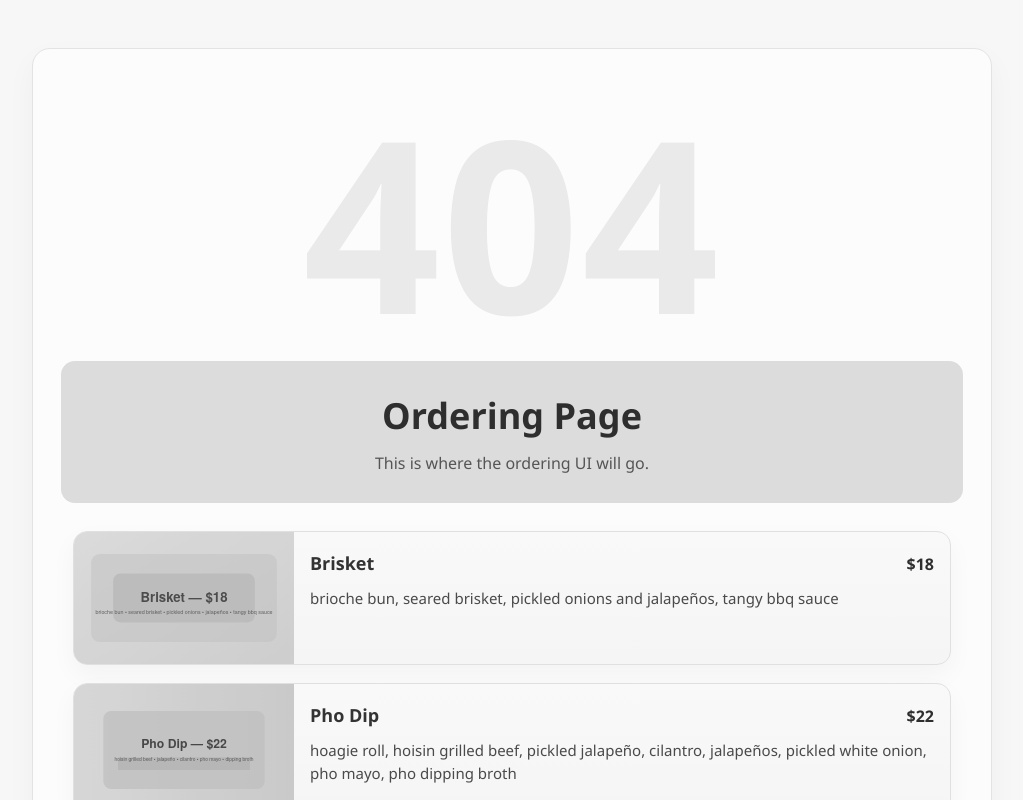
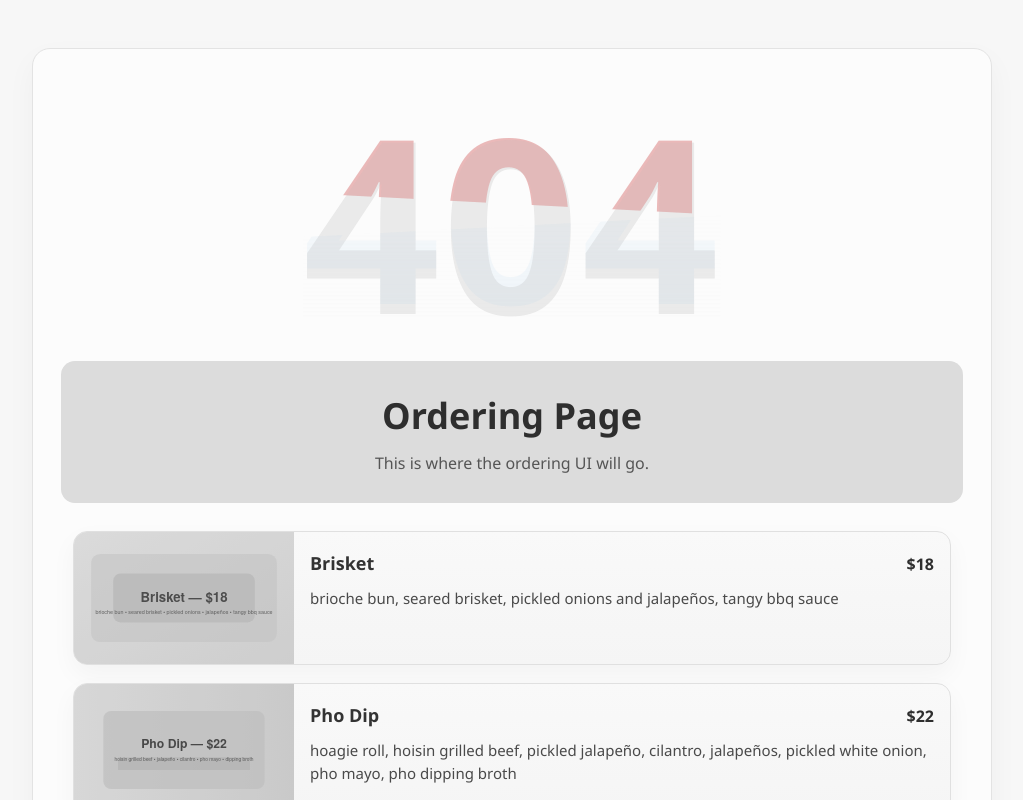
Before and after one commit to sklores/digisandwich, a React (Vite) app: page /order in a window 1280 px wide. Shown: the top 800 px of the page, without its empty margins (128-1151 px from the left). Built offline with nearby package versions, Linux system fonts and the light colour scheme.

Commit message:
Enhance glitch animations across pages

```diff
--- a/src/pages/NotFoundLanding.tsx
+++ b/src/pages/NotFoundLanding.tsx
@@ -1,21 +1,36 @@
-import { type FormEvent, useState } from 'react'
+import { type FormEvent, useEffect, useRef, useState } from 'react'
 import { useNavigate } from 'react-router-dom'
 import sandwichIcon from '../assets/sandwich-icon.svg'
 
 function NotFoundLanding() {
   const navigate = useNavigate()
   const [password, setPassword] = useState('')
+  const [isTransitioning, setIsTransitioning] = useState(false)
+  const transitionTimer = useRef<number | undefined>(undefined)
 
   const handleSubmit = (event: FormEvent<HTMLFormElement>) => {
     event.preventDefault()
-    if (password.trim()) {
+    if (!password.trim() || isTransitioning) {
+      return
+    }
+
+    setIsTransitioning(true)
+    transitionTimer.current = window.setTimeout(() => {
       navigate('/order')
-    }
+    }, 500)
   }
 
+  useEffect(() => {
+    return () => {
+      if (transitionTimer.current) {
+        window.clearTimeout(transitionTimer.current)
+      }
+    }
+  }, [])
+
   return (
-    <div className="app-shell">
-      <div className="page">
+    <div className={`app-shell ${isTransitioning ? 'is-transitioning' : ''}`}>
+      <div className={`page ${isTransitioning ? 'glitch-out' : ''}`}>
         <div className="hero">
           <div className="ghost-404" aria-hidden="true">
             404
@@ -30,7 +45,7 @@ function NotFoundLanding() {
 
         <div className="band">
           <div>
-            <h1>Sorry, Sandwich Not Found</h1>
+            <h1 className="headline-glitch">Sorry, Sandwich Not Found</h1>
             <p>The sandwich you requested could not be found</p>
           </div>
         </div>
--- a/src/pages/Order.tsx
+++ b/src/pages/Order.tsx
@@ -38,7 +38,7 @@ function Order() {
 
         <div className="band">
           <div>
-            <h1>Ordering Page</h1>
+            <h1 className="headline-glitch">Ordering Page</h1>
             <p>This is where the ordering UI will go.</p>
           </div>
         </div>
--- a/src/styles.css
+++ b/src/styles.css
@@ -35,6 +35,39 @@
   line-height: 0.9;
   text-align: center;
   user-select: none;
+  position: relative;
+  animation: glitch-text 4s infinite steps(1, end);
+}
+
+.ghost-404::before,
+.ghost-404::after {
+  content: '404';
+  position: absolute;
+  inset: 0;
+  color: rgba(160, 160, 160, 0.45);
+  mix-blend-mode: screen;
+  animation: scanline 2.6s infinite linear;
+}
+
+.ghost-404::before {
+  color: rgba(200, 60, 60, 0.35);
+  transform: translate(-2px, -2px);
+  clip-path: polygon(0 0, 100% 0, 100% 48%, 0 38%);
+  animation: glitch-slice 2.6s infinite ease-in-out;
+}
+
+.ghost-404::after {
+  color: rgba(80, 160, 220, 0.35);
+  transform: translate(2px, 2px);
+  clip-path: polygon(0 62%, 100% 52%, 100% 100%, 0 100%);
+  background: repeating-linear-gradient(
+    to bottom,
+    rgba(140, 140, 140, 0.06) 0px,
+    rgba(140, 140, 140, 0.06) 1px,
+    transparent 3px,
+    transparent 4px
+  );
+  mask-image: linear-gradient(180deg, rgba(0, 0, 0, 0.2), rgba(0, 0, 0, 1));
 }
 
 .sandwich-icon {
@@ -43,7 +76,8 @@
   top: 50%;
   transform: translate(180px, -30px);
   width: clamp(70px, 12vw, 110px);
-  opacity: 0.6;
+  opacity: 0.25;
+  filter: drop-shadow(0 10px 18px rgba(0, 0, 0, 0.06));
   pointer-events: none;
 }
 
@@ -64,6 +98,8 @@
   font-size: clamp(28px, 4vw, 36px);
   font-weight: 600;
   color: #2e2e2e;
+  position: relative;
+  animation: headline-glitch 5s infinite steps(1, end);
 }
 
 .band p {
@@ -165,6 +201,137 @@
   font-size: 15px;
 }
 
+.page.glitch-out {
+  animation: glitch-out 0.55s ease forwards;
+}
+
+.page.glitch-out::after {
+  content: '';
+  position: absolute;
+  inset: 0;
+  pointer-events: none;
+  background: repeating-linear-gradient(
+      90deg,
+      rgba(50, 50, 50, 0.06) 0px,
+      rgba(50, 50, 50, 0.06) 2px,
+      transparent 5px,
+      transparent 8px
+    ),
+    linear-gradient(180deg, rgba(255, 255, 255, 0) 0%, rgba(0, 0, 0, 0.18) 100%);
+  opacity: 0;
+  animation: glitch-out-overlay 0.55s ease forwards;
+}
+
+@keyframes glitch-text {
+  0%,
+  14%,
+  100% {
+    transform: translate(0, 0);
+    opacity: 1;
+  }
+  4% {
+    transform: translate(-3px, -1px);
+    opacity: 0.88;
+  }
+  6% {
+    transform: translate(2px, 1px) skewX(-1deg);
+    opacity: 0.76;
+  }
+  9% {
+    transform: translate(-2px, 2px);
+    opacity: 0.82;
+  }
+  12% {
+    transform: translate(3px, -2px) skewX(1deg);
+    opacity: 0.72;
+  }
+}
+
+@keyframes scanline {
+  0% {
+    transform: translateY(-12%);
+    opacity: 0.18;
+  }
+  50% {
+    transform: translateY(12%);
+    opacity: 0.3;
+  }
+  100% {
+    transform: translateY(-12%);
+    opacity: 0.18;
+  }
+}
+
+@keyframes glitch-slice {
+  0%,
+  14%,
+  100% {
+    transform: translate(-2px, -2px);
+  }
+  6% {
+    transform: translate(3px, 1px);
+  }
+  10% {
+    transform: translate(-4px, 2px);
+  }
+}
+
+@keyframes headline-glitch {
+  0%,
+  100% {
+    transform: translateX(0);
+  }
+  5% {
+    transform: translateX(1.5px);
+    text-shadow: -1px 0 rgba(100, 100, 100, 0.25);
+  }
+  6% {
+    transform: translateX(-1.5px);
+    text-shadow: 1px 0 rgba(100, 100, 100, 0.25);
+  }
+  7% {
+    transform: translateX(0);
+    text-shadow: none;
+  }
+}
+
+@keyframes glitch-out {
+  0% {
+    transform: scale(1);
+    opacity: 1;
+    filter: none;
+  }
+  20% {
+    transform: translate3d(2px, -2px, 0) scale(1.01);
+    filter: contrast(1.05) saturate(1.1);
+  }
+  55% {
+    transform: translate3d(-3px, 2px, 0) scale(0.99);
+    opacity: 0.65;
+    filter: blur(1px) contrast(0.98);
+  }
+  100% {
+    transform: scale(0.98);
+    opacity: 0;
+    filter: blur(2px);
+  }
+}
+
+@keyframes glitch-out-overlay {
+  0% {
+    opacity: 0;
+  }
+  25% {
+    opacity: 0.3;
+  }
+  55% {
+    opacity: 0.55;
+  }
+  100% {
+    opacity: 0;
+  }
+}
+
 @media (min-width: 720px) {
   .menu-card {
     display: grid;
```
Also changed, not shown: src/assets/sandwich-icon.svg.
